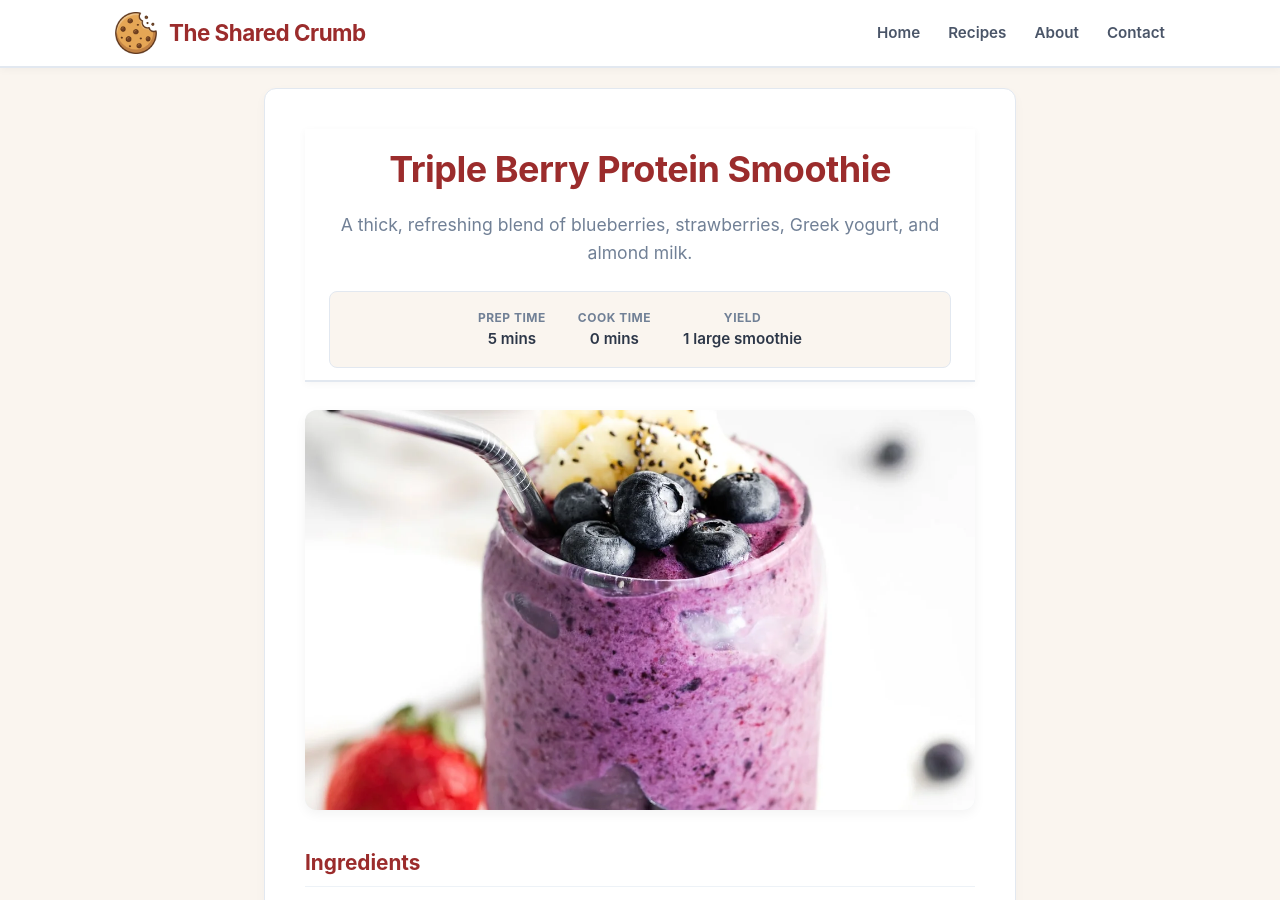
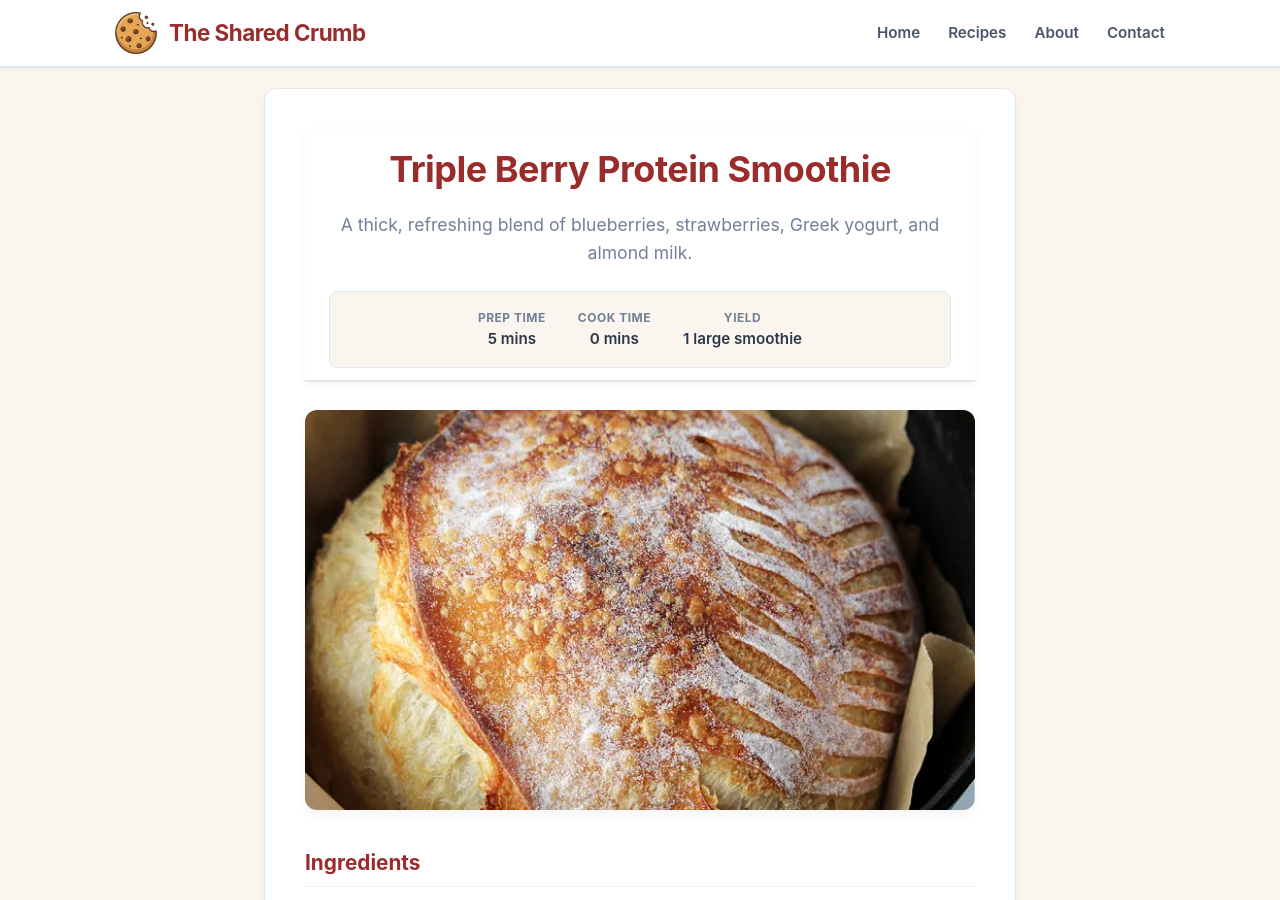
Before and after one commit to TheSharedCrumb/TheSharedCrumb, a Jekyll site: the page built from _recipes/test-berry-smoothie.md, in a window 1280 px wide and 900 px high. Built offline with Jekyll 4.4.1, drawn with Linux system fonts in a browser that asks for light colours.

Commit message:
Change smoothie image to Sourdough Bread
Updated the image for the Triple Berry Protein Smoothie recipe.

```diff
--- a/_recipes/test-berry-smoothie.md
+++ b/_recipes/test-berry-smoothie.md
@@ -2,10 +2,11 @@
 layout: recipe
 title: "Triple Berry Protein Smoothie"
 description: "A thick, refreshing blend of blueberries, strawberries, Greek yogurt, and almond milk."
+category: [Breakfast, Drinks]
 prep_time: "5 mins"
 cook_time: "0 mins"
 yield: "1 large smoothie"
-image: "/assets/images/Berry_Smoothie_TEST.webp"
+image: "/assets/images/Sourdough-Bread_TEST.png"
 ---
 
 ### Ingredients
```
